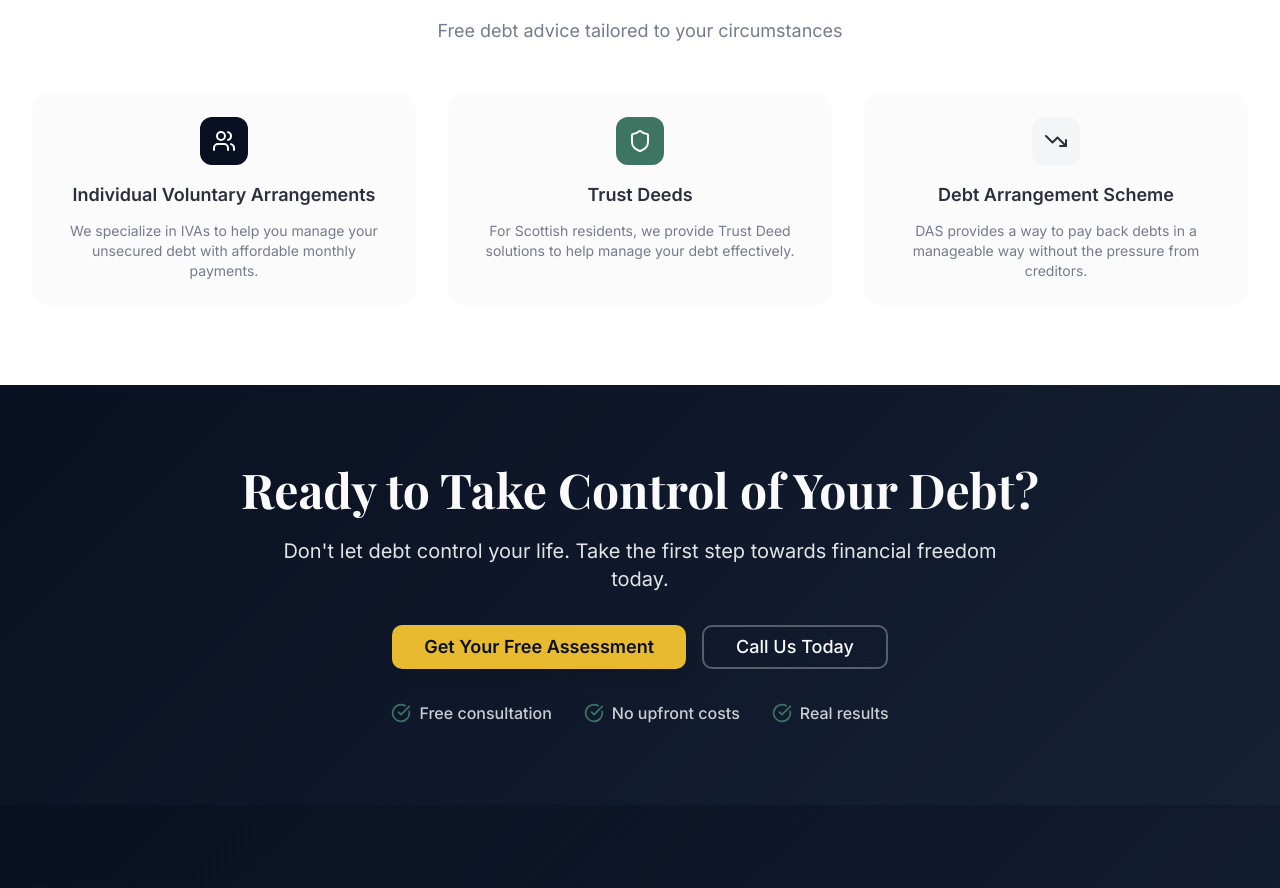
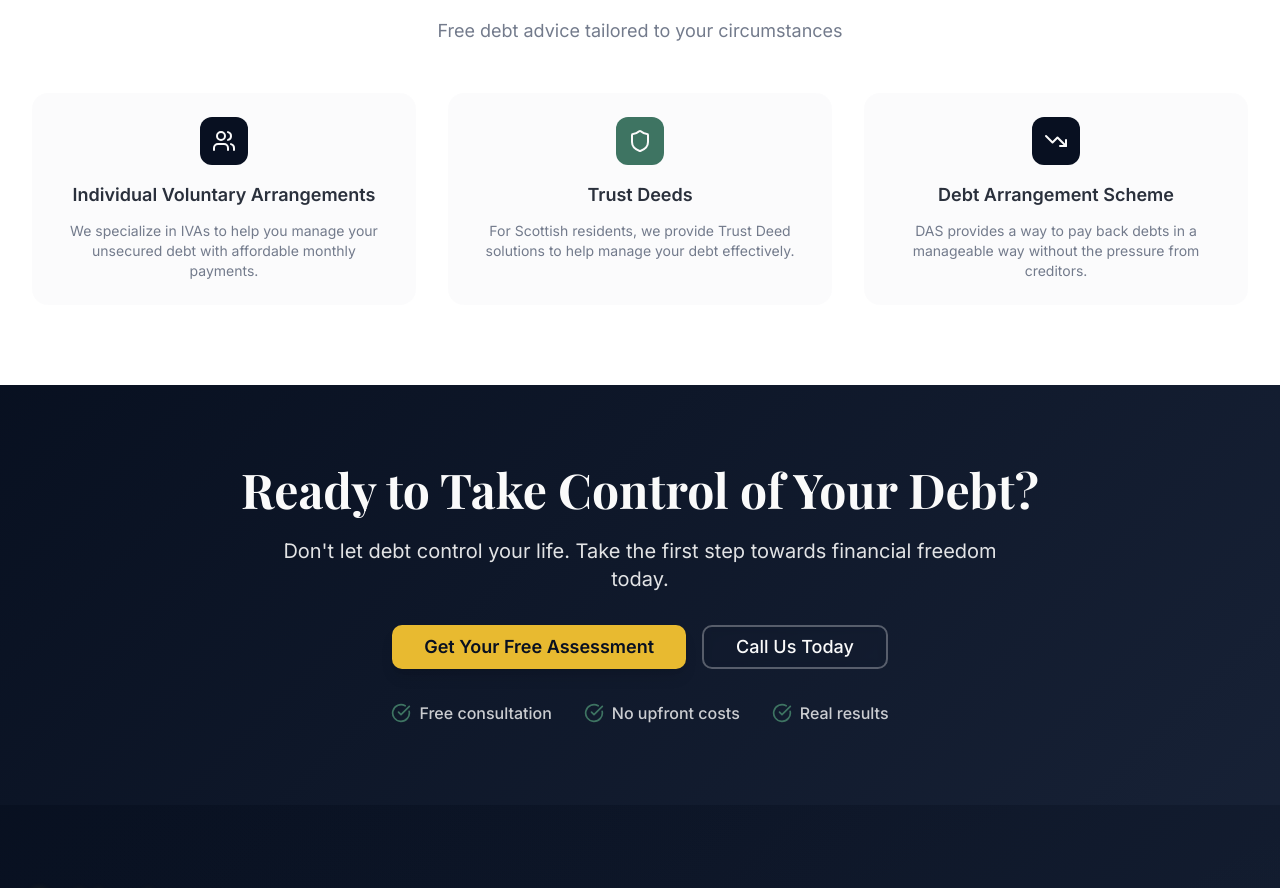
Before and after one commit to pranshuj91/peak-debt-freedom, a React (Vite) app: page /about in a window 1280 px wide. Shown: the part 1853-2741 px from the top of the page. Built offline with nearby package versions, Linux system fonts and the light colour scheme.

Commit message:
icon background change

```diff
--- a/src/pages/About.tsx
+++ b/src/pages/About.tsx
@@ -179,8 +179,8 @@ const About = () => {
             </div>
 
             <div className="bg-muted/30 rounded-xl sm:rounded-2xl p-4 sm:p-6 text-center mx-4 md:mx-0 md:col-span-2 lg:col-span-1">
-              <div className="w-10 h-10 sm:w-12 sm:h-12 bg-secondary rounded-lg sm:rounded-xl flex items-center justify-center mx-auto mb-3 sm:mb-4">
-                <TrendingDown className="w-5 h-5 sm:w-6 sm:h-6 text-secondary-foreground" />
+              <div className="w-10 h-10 sm:w-12 sm:h-12 bg-primary rounded-lg sm:rounded-xl flex items-center justify-center mx-auto mb-3 sm:mb-4">
+                <TrendingDown className="w-5 h-5 sm:w-6 sm:h-6 text-primary-foreground" />
               </div>
               <h3 className="text-base sm:text-lg font-semibold text-foreground mb-2 sm:mb-3">Debt Arrangement Scheme</h3>
               <p className="text-sm text-muted-foreground">
```
